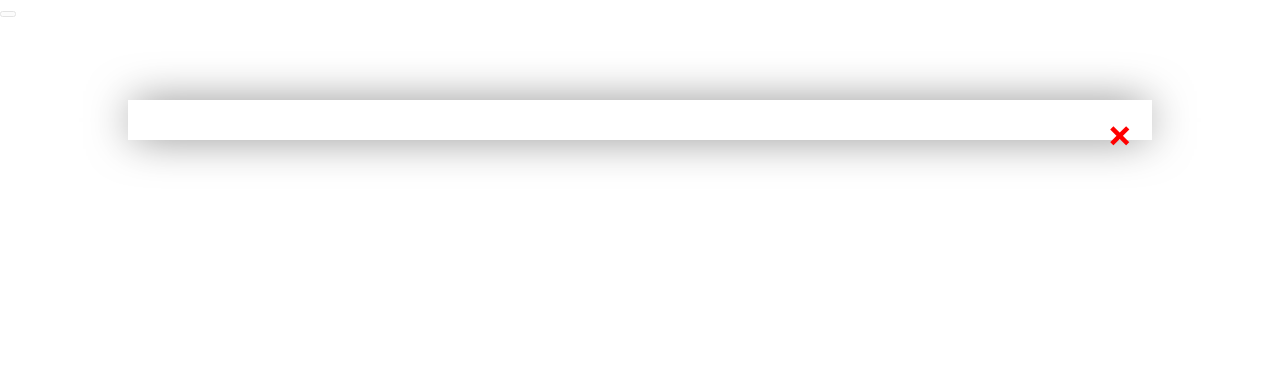
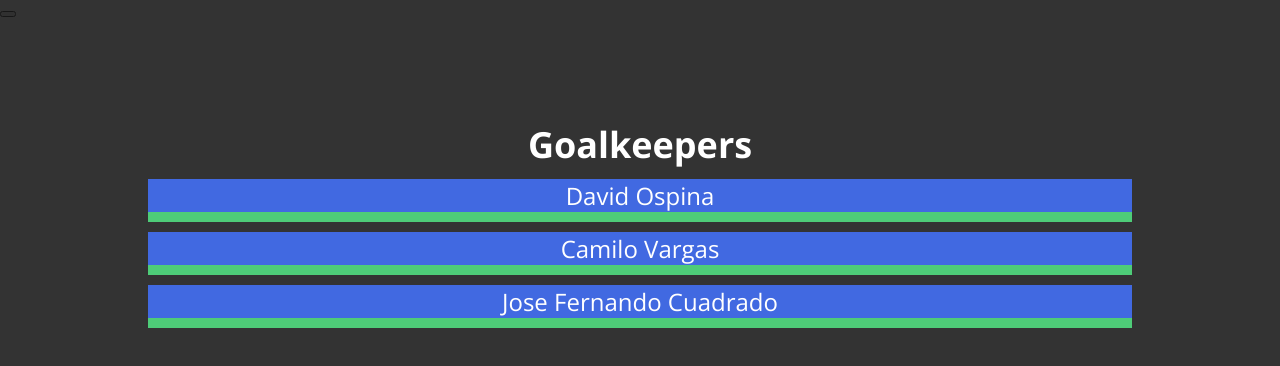
Before and after one commit to CamiloRincon/react-challenge, a React app: page / in a window 1280 px wide. Both pictures are taken after a click on the button 8 px from the left and 14 px from the top of the page. Built offline with nearby package versions, Linux system fonts and the light colour scheme.

Commit message:
modal dialog open/close

```diff
--- a/src/Components/Modal/Modal.js
+++ b/src/Components/Modal/Modal.js
@@ -1,34 +1,22 @@
 import React from 'react';
 import { PropTypes } from 'prop-types';
+
 class Modal extends React.Component {
-    constructor(props) {
-        super(props);
-        this.handleMouseClick = this.handleMouseClick.bind(this);
-        this.state = {
-            isHovering: false
-        };
-    }
-
-    handleMouseClick() {
-        this.setState(this.toggleState);
-    }
-
-    toggleState(state) {
-        return {
-            isHovering: !state.isHovering
-        };
-    }
 
     render() {
+        const { isOpen, onModalToggle } = this.props;
         return (
             <div className="modal">
-               <button className="modal--button" onClick={this.handleMouseClick}/>
-                {
-                this.state.isHovering &&
-                <div className="modal--wrapper">
+               {
+                isOpen &&
+                <div className="modal--wrapper" onClick={onModalToggle}>
                     <div className="modal--wrapper-content">
-                        <span onClick={this.handleMouseClick} className="modal--wrapper-close">&times;</span>
-                        <p>{this.props.text}</p>
+                        <h2>Goalkeepers</h2>
+                        <ul className="modal__list">
+                          <li>David Ospina</li>
+                          <li>Camilo Vargas</li>
+                          <li>Jose Fernando Cuadrado</li>
+                        </ul>
                     </div>
                 </div>
                 }
@@ -38,7 +26,7 @@ class Modal extends React.Component {
 }
 
 Modal.propTypes = {
-    text: PropTypes.string
+    position: PropTypes.string
 };
 
 export default Modal;
--- a/src/Components/Modal/sass/_modal.scss
+++ b/src/Components/Modal/sass/_modal.scss
@@ -9,29 +9,25 @@
         width: 100%;
         height: 100%;
         overflow: auto;
-        background-color: $black;
-        background-color: rgba(255, 255, 255, 0.8);
+        background-color: rgba($black, 0.8);
 
         &-content {
-            background-color: $white;
-            box-shadow: 0px 0px 45px -5px rgba(0, 0, 0, 0.56);
-            color: $black;
+            color: $white;
             font-size: $font-size-medium;
             margin: auto;
             padding: 20px;
+            text-align: center;
             width: 80%;
             @include regular-sans;
         }
+    }
 
-        &-close {
-            color: $red;
-            float: right;
-            font-size: 43px;
-            font-weight: bold;
-            transform: translateY(-15px);
-        }&:hover,:focus {
-            text-decoration: none;
-            cursor: pointer;
-        }
+    &__list {
+
+      li {
+        background-color: $blue;
+        border-bottom: $green 10px solid;
+        margin: 10px 0;
+      }
     }
 }
--- a/src/Pages/App.js
+++ b/src/Pages/App.js
@@ -1,14 +1,30 @@
 import React from 'react';
-// import { Modal } from './Components/index';
 import Modal from '../Components/Modal/Modal';
 
 
 
 class App extends React.Component {
+  constructor(props) {
+      super(props);
+      this.showModal = this.showModal.bind(this);
+      this.state = {
+          openModal: false
+      };
+  }
+
+  showModal(event) {
+    this.setState(prevState => {
+      return {
+        openModal: !prevState.openModal
+      }
+    });
+  }
+
   render() {
     return (
       <React.Fragment>
-        <Modal/>
+        <button className="modal--button" onClick={this.showModal}/>
+        <Modal isOpen={this.state.openModal} onModalToggle={this.showModal} />
       </React.Fragment>
     );
   }
--- a/src/styles/globals/_colors.scss
+++ b/src/styles/globals/_colors.scss
@@ -7,3 +7,4 @@ $white      : #FFF;
 $brown      : #2F2E2B;
 $black      : #000;
 $red        : #FF0000;
+$blue       : #4169E1;
```
Also changed, not shown: src/styles/App.css.
